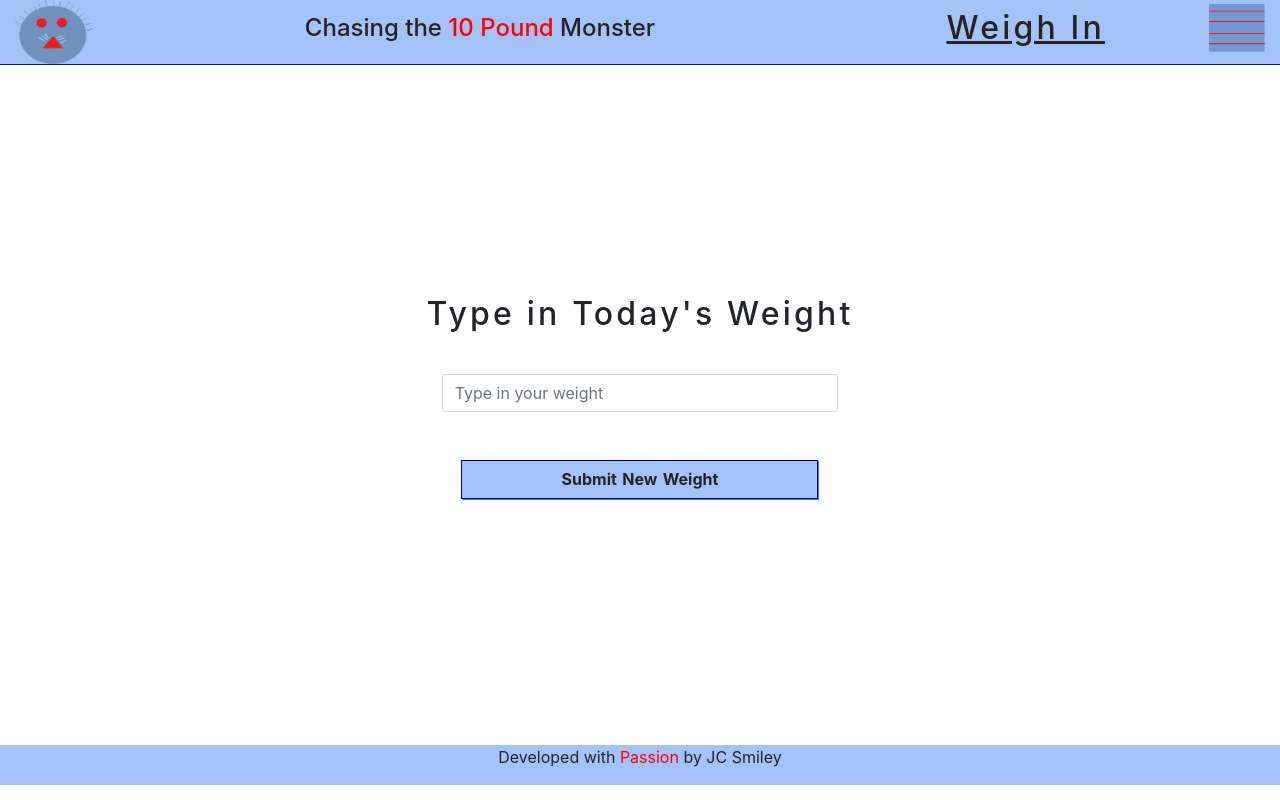
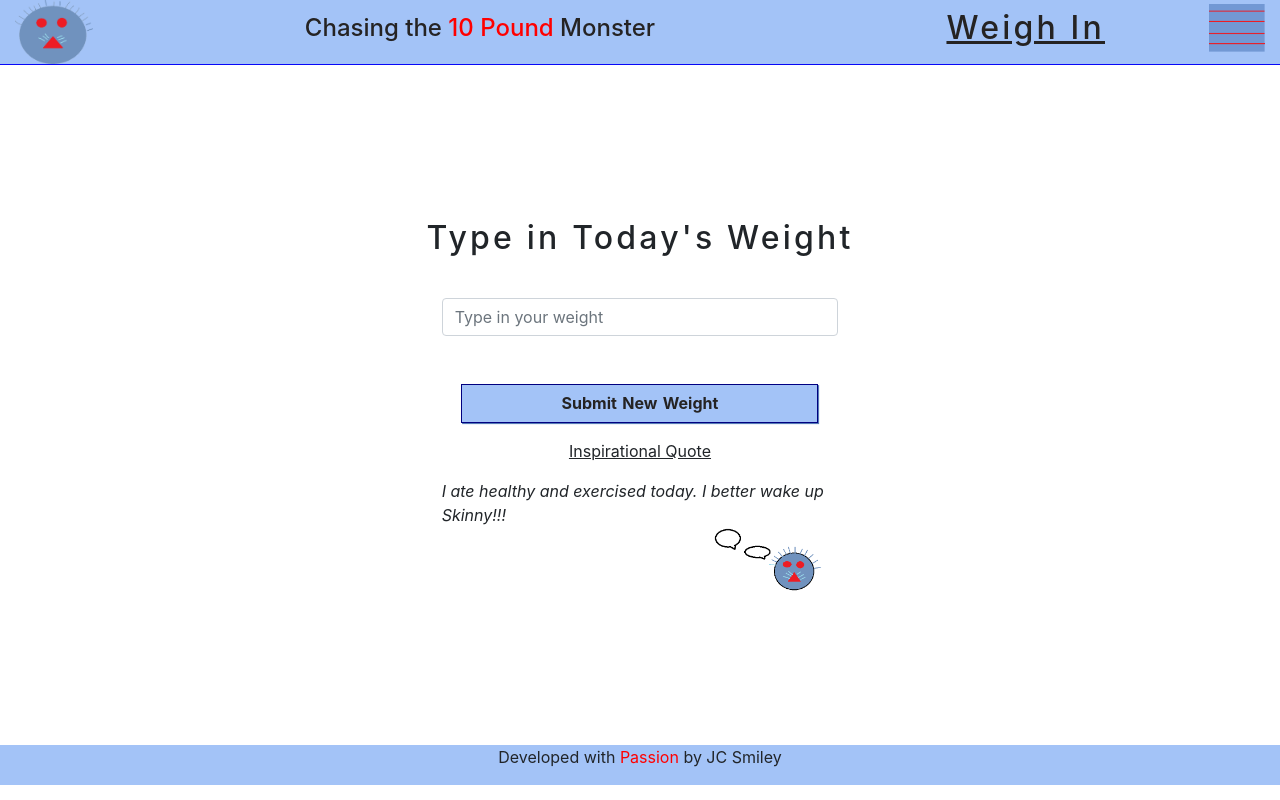
Before and after one commit to jcsmileyjr/chasingtenpounds, a React (Create React App) app: page /weighIn in a window 1280 px wide. Built offline with nearby package versions, Linux system fonts and the light colour scheme.

Commit message:
Feature: Inspirational Quote to WeighInBody

```diff
--- a/src/components/LogInPageBody.js
+++ b/src/components/LogInPageBody.js
@@ -46,7 +46,6 @@ const LogInPageBody = () => {
                     <article style={{textAlign: "right", marginTop: "-1rem"}}>
                         <Image src={monsterQuote} fluid className="quoteMonster" />
                     </article>
-
                 </Col>
             </Row>
         </Container>
--- a/src/components/WeighInPageBody.js
+++ b/src/components/WeighInPageBody.js
@@ -1,8 +1,9 @@
 import React from 'react';
 import './WeighInPageBody.css'
-import {Container, Row, Col, Form} from 'react-bootstrap';
+import {Container, Row, Col, Form, Image} from 'react-bootstrap';
 import BlueButton from '../components/BlueButton';
 import Footer from '../components/LandingPageFooter';
+import monsterQuote from '../assets/images/monsterQuote.png';
 
 const WeighInPageBody = () => {
     /*FOR TESTING ONLY */
@@ -23,6 +24,13 @@ const WeighInPageBody = () => {
                 <Col xs={12} sm={{ span: 6, offset: 3 }} md={{ span: 4, offset: 4 }} className="centerElements weighInWhiteSpaceAbove">
                     <BlueButton buttonType="light" action={test} title="Submit New Weight" flat={true} wide={true}/>
                 </Col>
+                <Col xs={12} sm={{ span: 6, offset: 3 }} md={{ span: 4, offset: 4 }}>
+                    <p className="quoteTitleStyle">Inspirational Quote</p>
+                    <p className="centerElement quote">I ate healthy and exercised today. I better wake up Skinny!!!</p>
+                    <article style={{textAlign: "right", marginTop: "-1rem"}}>
+                        <Image src={monsterQuote} fluid className="quoteMonster" />
+                    </article>
+                </Col>
             </Row>
             <Row>
                 <Footer />
```
